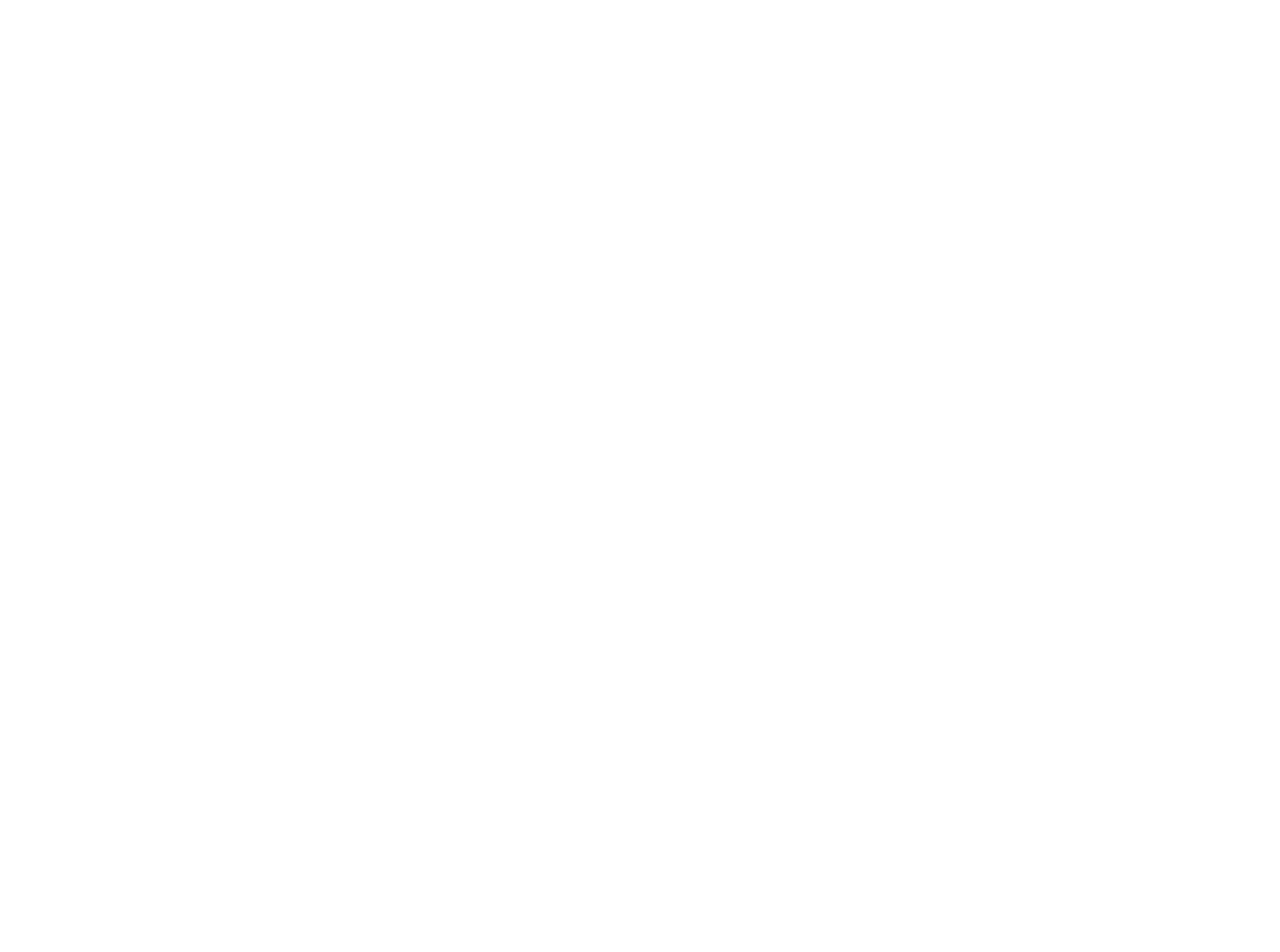
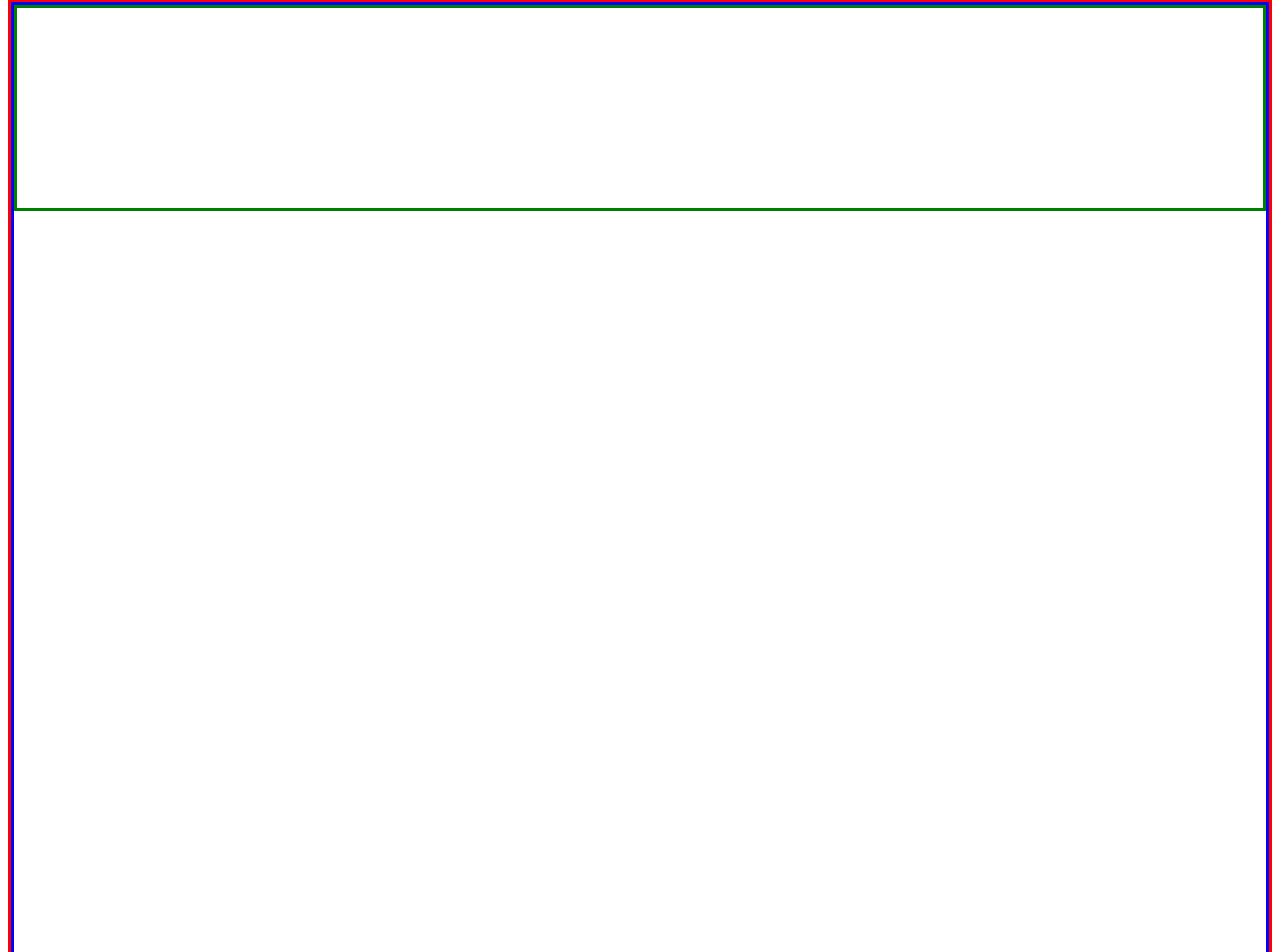
Before and after one commit to Alexthespaceman/photography-website-with-e-commerce, a React (Create React App) app: page / in a window 1280 px wide. Shown: the part 9-961 px from the top of the page. Before the commit the page ends 800 px from the top, so only its background shows below. Built offline with nearby package versions, Linux system fonts and the light colour scheme.

Commit message:
create basic wire frame

```diff
--- a/src/App.css
+++ b/src/App.css
@@ -1,13 +1,33 @@
 .App {
   text-align: center;
+  border: red 3px solid;
+  height: 1000px;
 }
 
-.App-logo {
+.header {
+  border: green 3px solid;
+  height: 200px;
+}
+
+.landing-page {
+  border: blue 3px solid;
+  height: 1000px;
+}
+
+.all-photos {
+  border: yellow 3px solid;
+}
+
+.contact-screen {
+  border: purple 3px solid;
+}
+
+/* .App-logo {
   height: 40vmin;
   pointer-events: none;
-}
+} */
 
-@media (prefers-reduced-motion: no-preference) {
+/* @media (prefers-reduced-motion: no-preference) {
   .App-logo {
     animation: App-logo-spin infinite 20s linear;
   }
@@ -22,17 +42,4 @@
   justify-content: center;
   font-size: calc(10px + 2vmin);
   color: white;
-}
-
-.App-link {
-  color: #61dafb;
-}
-
-@keyframes App-logo-spin {
-  from {
-    transform: rotate(0deg);
-  }
-  to {
-    transform: rotate(360deg);
-  }
-}
+} */
--- a/src/App.js
+++ b/src/App.js
@@ -1,7 +1,16 @@
 import "./App.css";
+import AllPhotographsScreen from "./Screens/AllPhotographsScreen";
+import ContactScreen from "./Screens/ContactScreen";
+import LandingScreen from "./Screens/LandingScreen";
 
 function App() {
-  return <div className="App"></div>;
+  return (
+    <div className="App">
+      <LandingScreen />
+      <AllPhotographsScreen />
+      <ContactScreen />
+    </div>
+  );
 }
 
 export default App;
--- /dev/null
+++ b/src/Components/Header.jsx
@@ -0,0 +1,7 @@
+import React from "react";
+
+function Header(props) {
+  return <div className="header"></div>;
+}
+
+export default Header;
--- /dev/null
+++ b/src/Screens/AllPhotographsScreen.jsx
@@ -0,0 +1,9 @@
+import React, { Component } from "react";
+
+class AllPhotographsScreen extends Component {
+  render() {
+    return <div className="all-photos"></div>;
+  }
+}
+
+export default AllPhotographsScreen;
--- /dev/null
+++ b/src/Screens/ContactScreen.jsx
@@ -0,0 +1,9 @@
+import React, { Component } from "react";
+
+class ContactScreen extends Component {
+  render() {
+    return <div className="contact-screen"></div>;
+  }
+}
+
+export default ContactScreen;
--- /dev/null
+++ b/src/Screens/LandingScreen.jsx
@@ -0,0 +1,14 @@
+import React, { Component } from "react";
+import Header from "../Components/Header";
+
+class LandingScreen extends Component {
+  render() {
+    return (
+      <div className="landing-page">
+        <Header />
+      </div>
+    );
+  }
+}
+
+export default LandingScreen;
```
